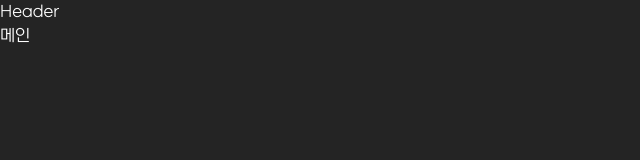
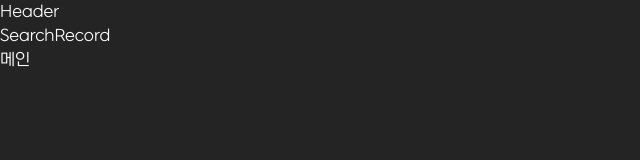
Before and after one commit to jbinyim/fconline-record-next, a Next.js app: page / in a window 1280 px wide. Shown: the top 160 px of the page, without its empty margins (0-640 px from the left). Built offline with nearby package versions, Linux system fonts and the light colour scheme.

Commit message:
feat: 프리티어 설정

```diff
--- /dev/null
+++ b/src/components/common/SearchRecord.tsx
@@ -0,0 +1,7 @@
+import React from "react";
+
+const SearchRecord = () => {
+  return <div>SearchRecord</div>;
+};
+
+export default SearchRecord;
--- a/src/components/layout/Header.tsx
+++ b/src/components/layout/Header.tsx
@@ -1,7 +1,13 @@
 import React from "react";
+import SearchRecord from "../common/SearchRecord";
 
 const Header = () => {
-  return <div>Header</div>;
+  return (
+    <div>
+      <p>Header</p>
+      <SearchRecord />
+    </div>
+  );
 };
 
 export default Header;
```
Also changed, not shown: 1 other file (tests, documents, lock files or other folders).
